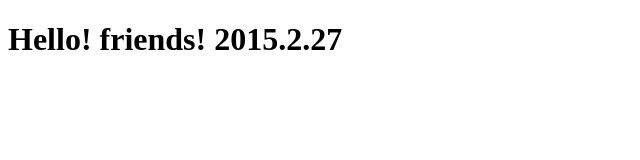
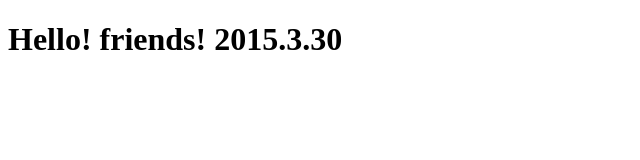
Before and after one commit to gongstar/gongstar.github.io, a plain HTML site: page index.html in a window 1280 px wide. Shown: the full height of the page, 0-640 px from the left. Drawn offline with Linux system fonts and the light colour scheme.

Commit message:
update date

```diff
--- a/index.html
+++ b/index.html
@@ -5,6 +5,6 @@
 </head>
 
 <body>
-<h1>Hello! friends! 2015.2.27</h1>
+<h1>Hello! friends! 2015.3.30</h1>
 </body>
 </html>
```
